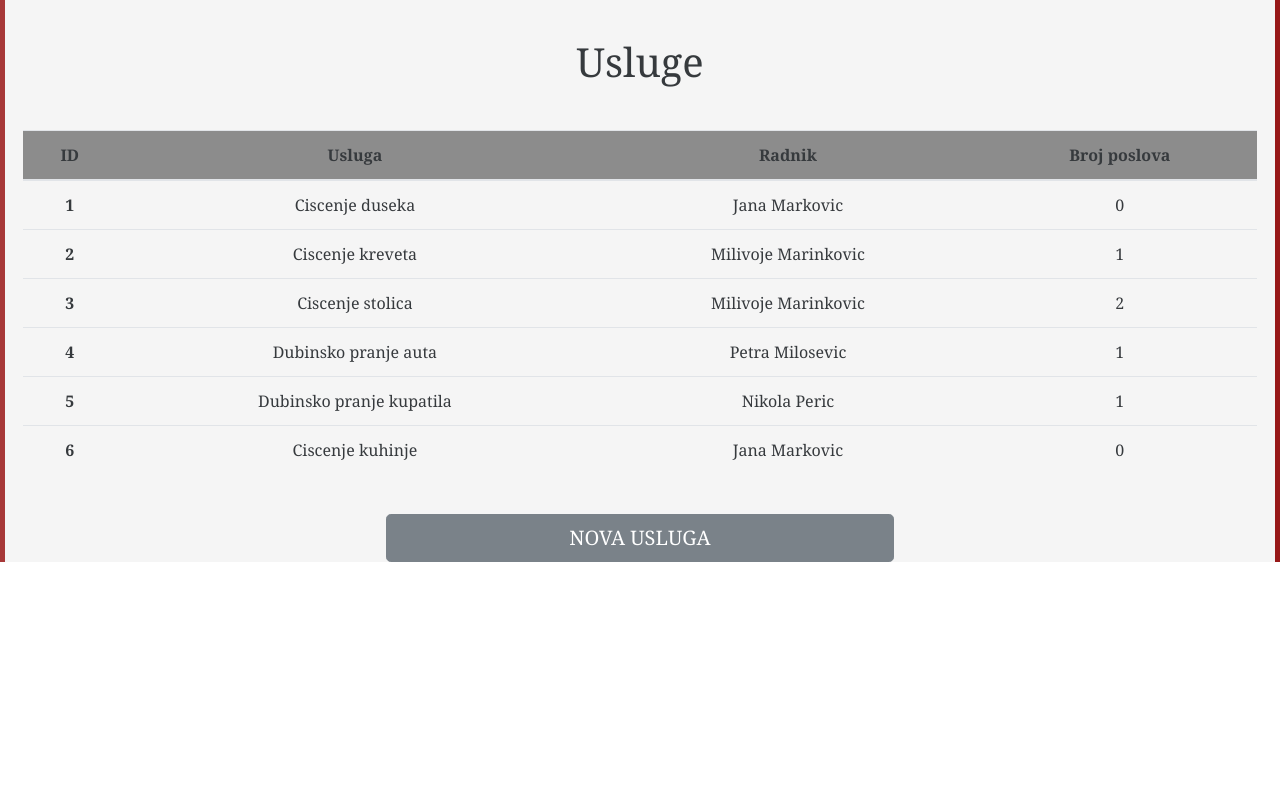
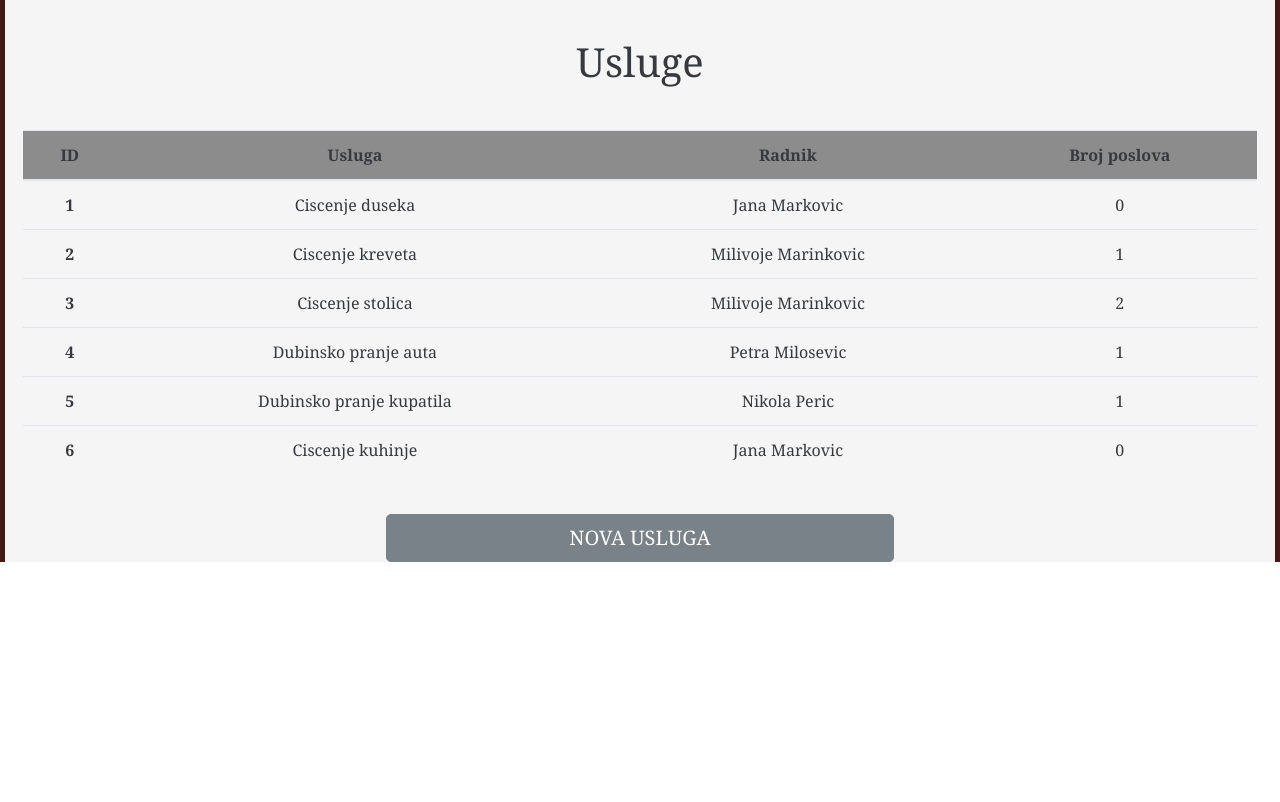
Before and after one commit to stankovicjana/iteh-php, a PHP site: page /pages/index.php in a window 1280 px wide. Shown: the part 89-891 px from the top of the page. Run offline with PHP 8.4, Linux system fonts and the light colour scheme; data comes from the database, SQL or seed files in the repository.

Commit message:
changed border color

```diff
--- a/pages/index.css
+++ b/pages/index.css
@@ -59,8 +59,8 @@
     grid-column-end: 3;
     background-color: whitesmoke;
     opacity: 0.9;
-    border-left: 5px solid rgb(158, 35, 35);
-    border-right: 5px solid rgb(140, 0, 0);
+    border-left: 5px solid rgb(52, 0, 0);
+    border-right: 5px solid rgb(52, 0, 0);
   }
 
   .centered {
```
